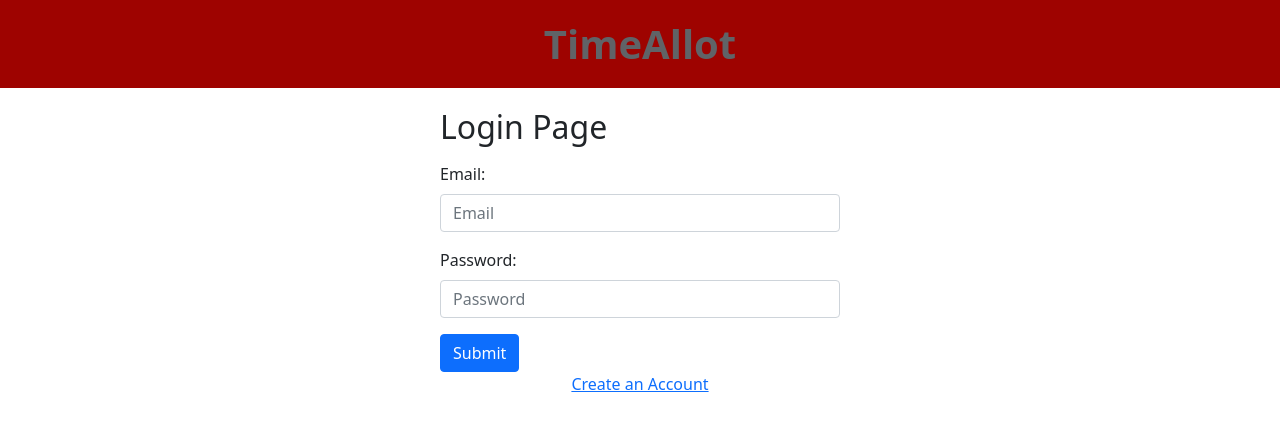
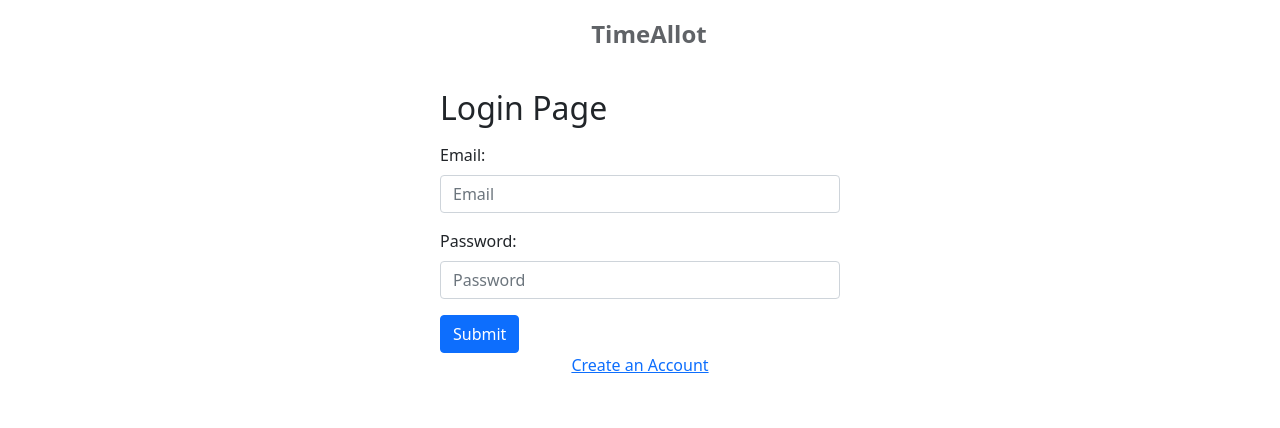
Before and after one commit to mikekwom/time-allot, a React (Create React App) app: page /today in a window 1280 px wide. Shown: the top 428 px of the page. Built offline with nearby package versions, Linux system fonts and the light colour scheme.

Commit message:
fix logo

```diff
--- a/src/App.css
+++ b/src/App.css
@@ -13,8 +13,26 @@
   margin-right: 1vw;
 }
 
-h1 {
+.logo {
+  font-size: 1.5rem;
+  margin-left: 1.4vw;
   color: #606367;
+}
+
+.blue {
+  color: #5085ec;
+}
+
+.red {
+  color: #d95140;
+}
+
+.yellow {
+  color: #f2be42;
+}
+
+.green {
+  color: #58a55c;
 }
 
 .nav-link {
@@ -27,8 +45,7 @@
 }
 
 .new-header {
-  background-color: #9e0300;
-  color: #fff7ef;
+  background-color: white;
   text-align: center;
 }
 
--- a/src/Components/Header.jsx
+++ b/src/Components/Header.jsx
@@ -2,6 +2,7 @@
 import { Routes, Route, Link } from "react-router-dom";
 import Today from "./Today";
 import Totals from "./Totals";
+import Logo from "../images/google_logo.png";
 
 function Header() {
   function logOut() {
@@ -13,7 +14,14 @@
     <div>
       <nav className="navbar navbar-expand-sm navbar-light">
         <div className="container">
-          <h1 className="logo">TimeAllot</h1>
+          <h1 className="logo">
+            <span className="blue">G</span>
+            <span className="red">o</span>
+            <span className="yellow">o</span>
+            <span className="blue">g</span>
+            <span className="green">l</span>
+            <span className="red">e</span> Time
+          </h1>
           <button
             class="navbar-toggler"
             type="button"
```
Also changed, not shown: src/images/google_logo.png (added).
